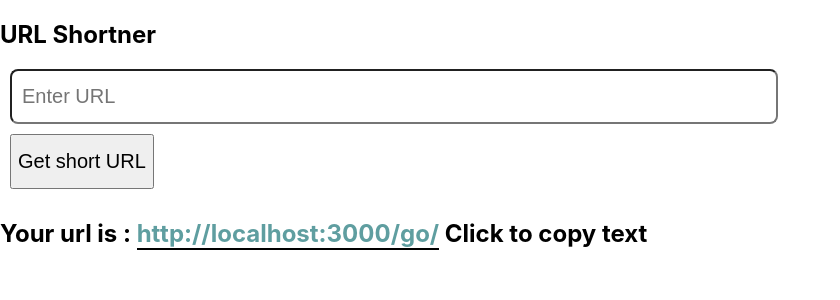
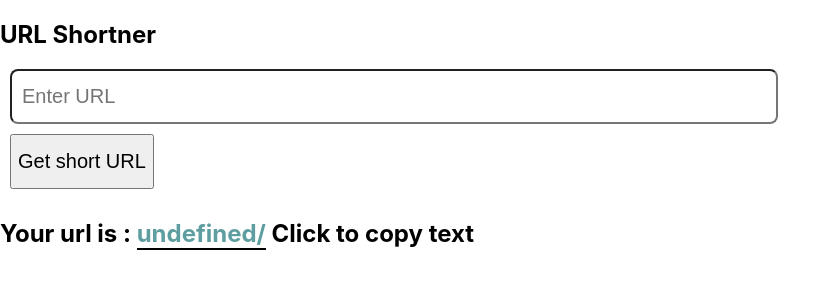
Before and after one commit to krishna8223/Link-shortner, a Next.js app: page / in a window 1280 px wide. Shown: the top 300 px of the page, without its empty margins (0-840 px from the left). Built offline with nearby package versions, Linux system fonts and the light colour scheme.

Commit message:
small change

```diff
--- a/pages/index.js
+++ b/pages/index.js
@@ -44,7 +44,7 @@ export default function Home() {
         <button type="submit">Get short URL</button>
 
       </form>
-      <h2>Your url is : <span className='copy' onClick={copyText} ref={inputValue}>http://localhost:3000/go/{shortUrl}</span> Click to copy text</h2>
+      <h2>Your url is : <span className='copy' onClick={copyText} ref={inputValue}>{`${process.env.NEXT_PUBLIC_VERCEL_URL}/${shortUrl}`}</span> Click to copy text</h2>
 
     </>
 
```
